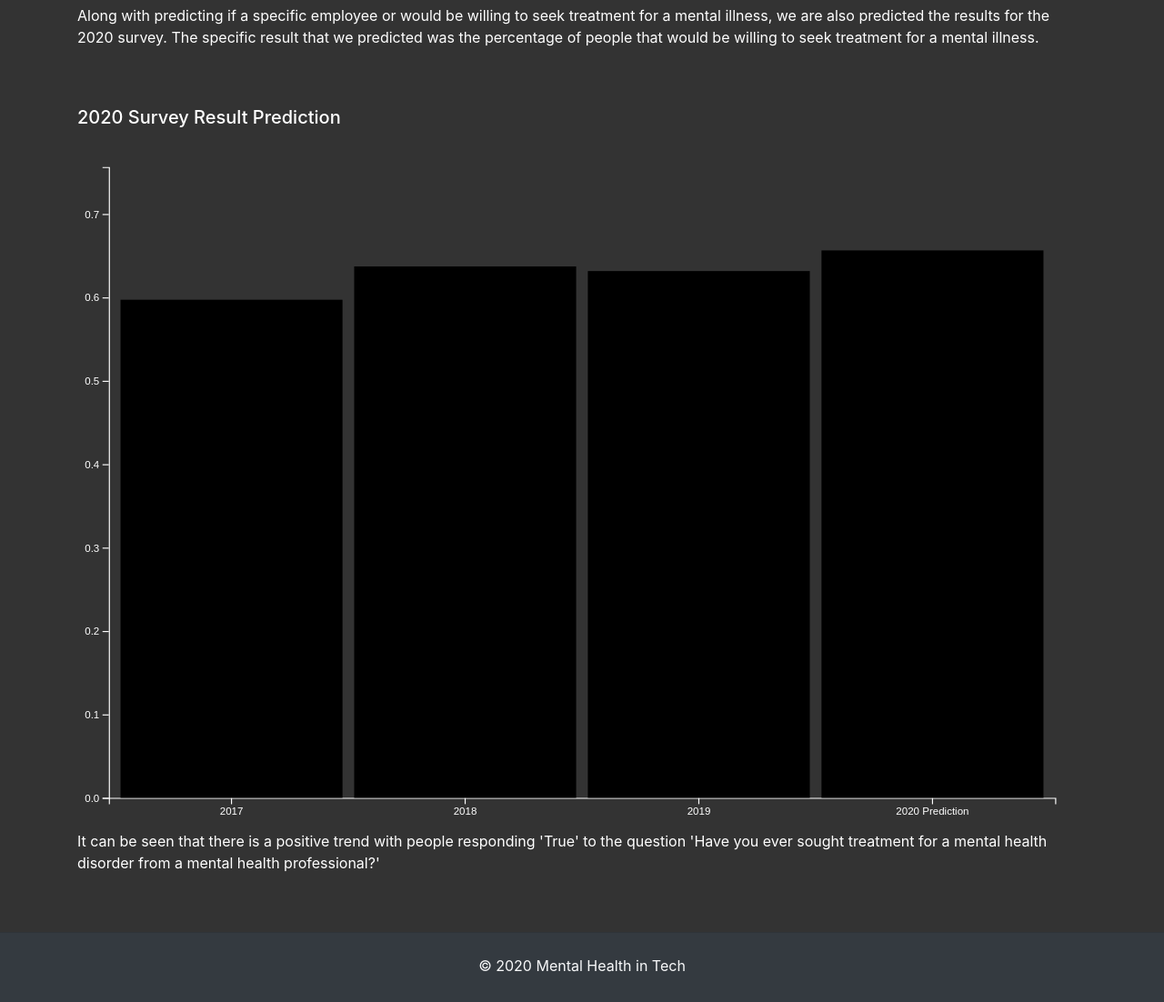
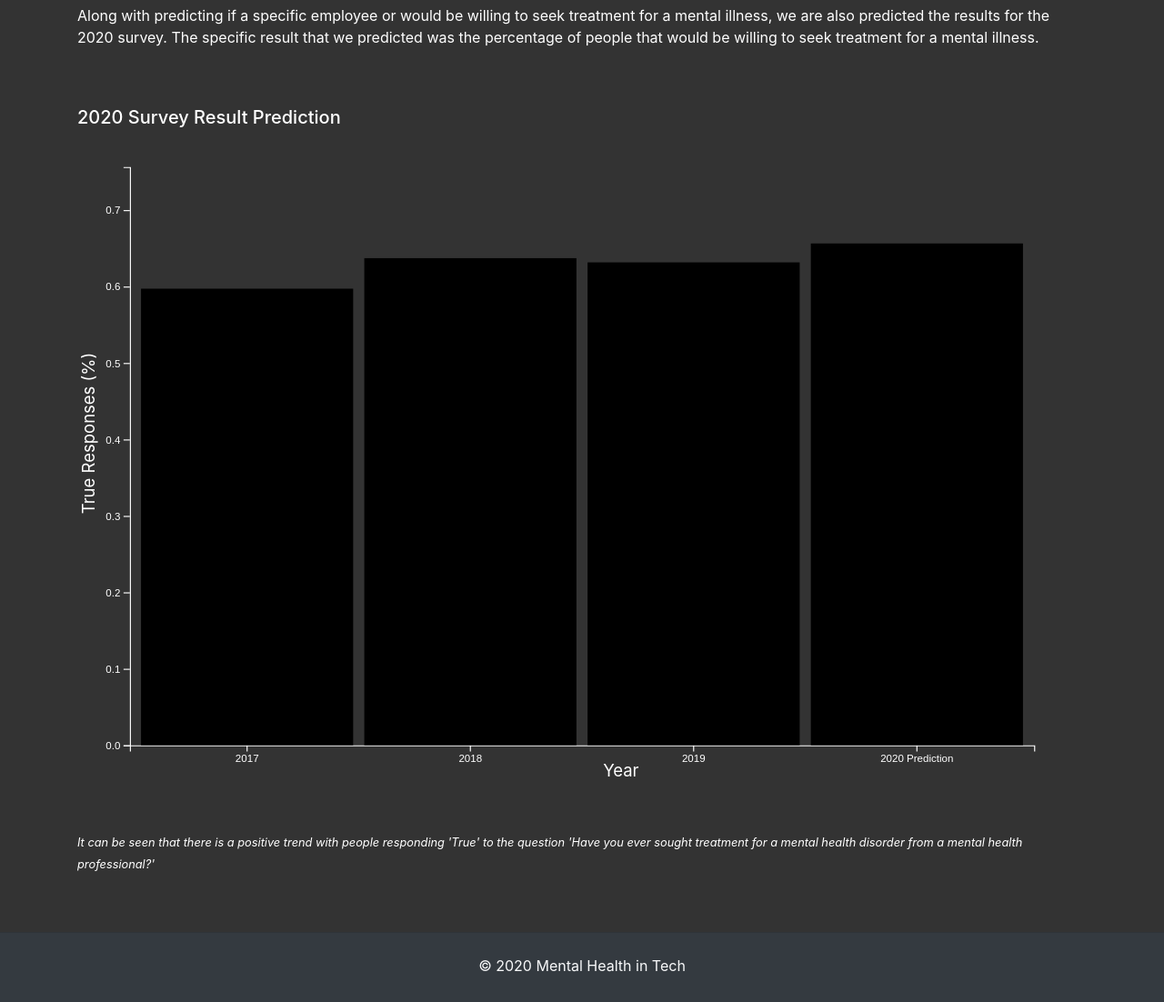
Before and after one commit to abbylemon/mental_health_ML, a Flask app: page /visualizations in a window 1280 px wide. Shown: the part 283-1385 px from the top of the page at 91% size. Run offline with Flask 2, Linux system fonts and the light colour scheme; data that the repository does not hold is empty; parts of the project's set-up code (start-up, migrations or seed data) failed here and were passed over; some libraries are stand-ins or nearby versions.

Commit message:
adding chart labels and fixed chart explination text

```diff
--- a/application/static/css/style.css
+++ b/application/static/css/style.css
@@ -197,3 +197,14 @@ section p {
   border-radius: 10px;
   /* display: none; */
 }
+
+.axis-text {
+  --accent-color: #d0d066;
+  --background-color: #333;
+  --fill: white;
+  --button-text-color: var(--background-color);
+  --transition-delay: 1s;
+  transition: var(--transition-delay);
+  background-color: var(--background-color);
+  color: var(--fill);
+}
--- a/application/static/js/predict2020Chart.js
+++ b/application/static/js/predict2020Chart.js
@@ -5,9 +5,9 @@ const svgHeightPredict = 660;
 // Define the chart's margins as an object
 const chartMarginPredict = {
   top: 30,
-  right: 30,
-  bottom: 30,
-  left: 30
+  right: 50,
+  bottom: 80,
+  left: 50
 };
 
 // Define dimensions of the chart area
@@ -71,10 +71,27 @@ d3.csv("/static/predictChartData.csv")
         .classed("bar", true)
         .attr("x", d => xScale(d.Year))
         .attr("y", d => yScale(d.TruePrecent))
-        // .attr("width", d => xScale(d.Year))
         .attr("width", xScale.bandwidth())
         .attr("height", d => chartHeightPredict - yScale(d.TruePrecent));
 
+      // append y axis
+      chartGroup.append("text")
+        .attr("transform", "rotate(-90)")
+        .attr("y", 0 - chartMarginPredict.left)
+        .attr("x", 0 - (svgHeightPredict / 2))
+        .attr("dy", "1em")
+        .style("fill", "white")
+        .classed("axis-text", true)
+        .text("True Responses (%)");
+
+      // append x axis
+      chartGroup.append("text")
+        .attr("transform", `translate(${chartWidthPredict / 2}, ${chartHeightPredict + 30})`)
+        .attr("y", 0)
+        .attr("x", 20)
+        .style("fill", "white")
+        .classed("axis-text", true)
+        .text("Year");
 
       // Step 1: Append tooltip div
       var toolTip = d3.select("#twenty20-predict-chart")
--- a/application/templates/visualizations.html
+++ b/application/templates/visualizations.html
@@ -15,12 +15,9 @@
     <h5>2020 Survey Result Prediction</h5>
     <div id="twenty20-predict-chart"></div>
   </div>
-</div>
-
-<div class="row">
   <div class="col-md-12">
-    <p>It can be seen that there is a positive trend with people responding 'True' to the question
-      'Have you ever sought treatment for a mental health disorder from a mental health professional?' </p>
+    <p><em><small>It can be seen that there is a positive trend with people responding 'True' to the question
+      'Have you ever sought treatment for a mental health disorder from a mental health professional?' </small></em></p>
   </div>
 </div>
 
```
